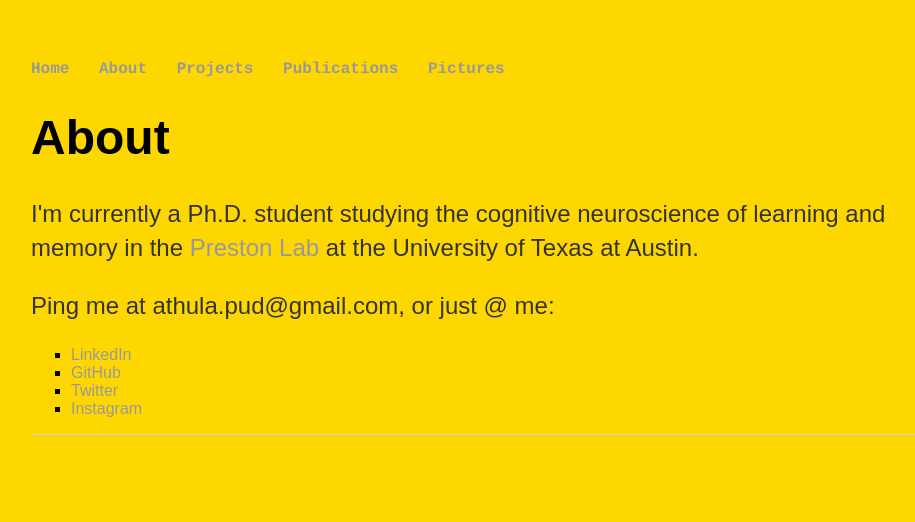
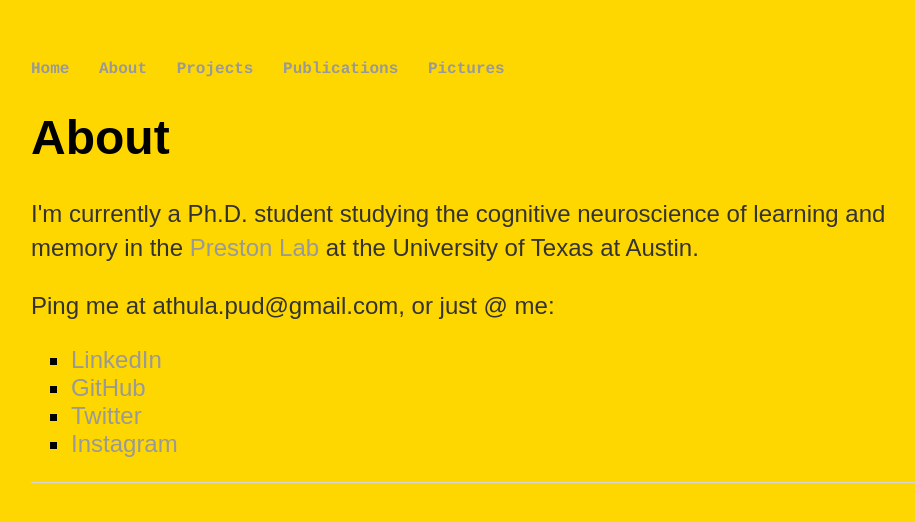
Before and after one commit to athpud/athpud.github.io, a Jekyll site: the page built from about/index.html, in a window 1280 px wide. Shown: the top 522 px of the page, without its empty margins (161-1076 px from the left). Built offline with Jekyll 4.4.1, drawn with Linux system fonts in a browser that asks for light colours.

Commit message:
Update index.html

```diff
--- a/about/index.html
+++ b/about/index.html
@@ -6,7 +6,7 @@ title: About Athula
 			<h1>About</h1>
 			<p>I'm currently a Ph.D. student studying the cognitive neuroscience of learning and memory in the <a href="https://clm.utexas.edu/preston/" target="_blank">Preston Lab</a> at the University of Texas at Austin.</p>
 			<p>Ping me at athula.pud@gmail.com, or just @ me:</p>
-			<ul style="list-style-type:square;">
+			<ul style="list-style-type:square;font-size:1.5em">
 			<li><a href="https://www.linkedin.com/in/athula-pudhiyidath-1792b7187/" target="_blank">LinkedIn</a></li>
 			<li><a href="https://www.github.com/athpud" target="_blank">GitHub</a></li>
 			<li><a href="https://www.twitter.com/athpud" target="_blank">Twitter</a></li>
```
